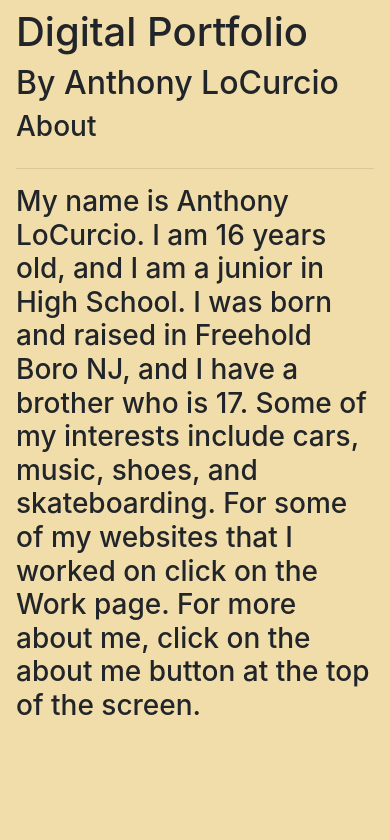
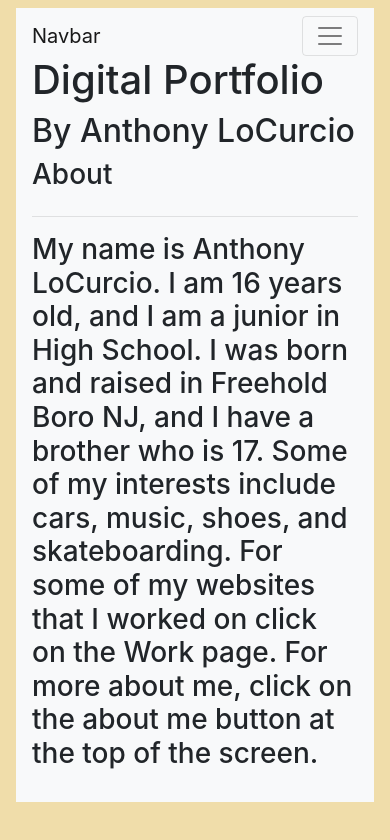
Before and after one commit to 121alocurcio/121alocurcio.github.io, a plain HTML site: page index.html in a window 390 px wide. Drawn offline with nearby package versions, Linux system fonts and the light colour scheme.

Commit message:
Update index.html

```diff
--- a/index.html
+++ b/index.html
@@ -8,6 +8,11 @@
 <body>
   <!--navbar-->
   <div class=navbar>
+    <nav class="navbar navbar-expand-lg navbar-light bg-light">
+  <a class="navbar-brand" href="#">Navbar</a>
+  <button class="navbar-toggler" type="button" data-toggle="collapse" data-target="#navbarNav" aria-controls="navbarNav" aria-expanded="false" aria-label="Toggle navigation">
+    <span class="navbar-toggler-icon"></span>
+  </button>
     <div class="collapse navbar-collapse" id="navbarNav">
 <ul class="navbar-nav">
   <li class="nav-item active">
```
